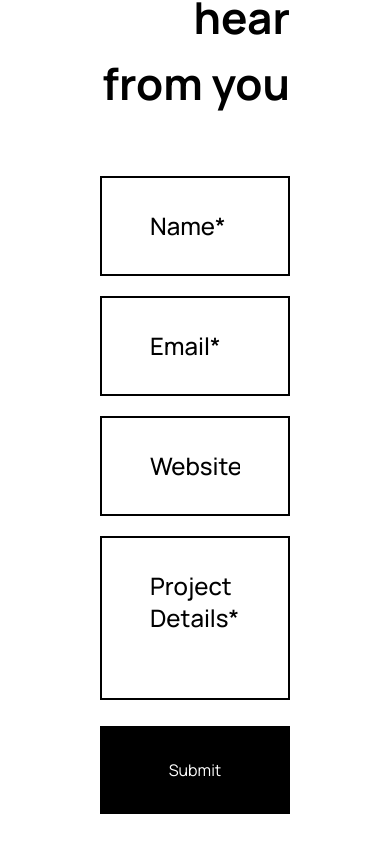
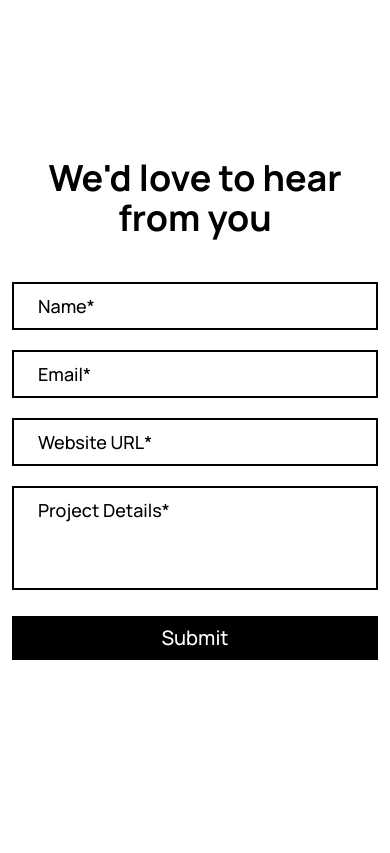
Before and after one commit to VeyselGaziDuran/piton-tech-case, a Next.js app: page / in a window 390 px wide. Shown: the part 6314-7167 px from the top of the page. Built offline with nearby package versions, Linux system fonts and the light colour scheme.

Commit message:
Refactor ContactForm component to improve styling and responsiveness

```diff
--- a/src/components/ContactForm.tsx
+++ b/src/components/ContactForm.tsx
@@ -2,7 +2,7 @@ import Image from "next/image";
 import React from "react";
 const ContactForm = () => {
   return (
-    <div className="mt-[720px] lg:mt-[0] md:mt-[240px] xl:mt-[0] pt-52  px-[100px] mb-48">
+    <div className="mt-[720px] lg:mt-[0] md:mt-[240px] xl:mt-[0] pt-52 px-3 md:px-[100px] mb-48">
       <div className="grid grid-cols-1 xl:grid-cols-2 gap-40 justify-items-center">
         <div className="bg-contactColor pt-24 xl:pt-40 pl-16 xl:pl-36 pb-10 kl:pb-20 pr-12 xl:pr-24  ">
           <Image
@@ -10,11 +10,11 @@ const ContactForm = () => {
             alt="#"
             width={378}
             height={656}
-            objectFit="cover"
+            objectFit="contain"
           />
         </div>
         <div className="w-full">
-          <h2 className="font-bold text-44 pb-12 text-end ">
+          <h2 className="font-bold text-4xl pb-8 lg:pb-12 text-center md:text-end ">
             We&apos;d love to hear <br /> from you
           </h2>
           <div className="flex items-center justify-center">
@@ -30,7 +30,7 @@ const ContactForm = () => {
                     name="name"
                     id="name"
                     placeholder="Name*"
-                    className="placeholder-current border-2 w-full border-black bg-white py-8 px-12 text-2xl font-medium text-black outline-none focus:border-heroYellow focus:shadow-md"
+                    className="placeholder-current border-2 w-full border-black bg-white py-2 lg:py-8 px-6 lg:px-12 text-lg lg:text-2xl font-medium text-black outline-none focus:border-heroYellow focus:shadow-md"
                   />
                 </div>
                 <div className="mb-5">
@@ -43,7 +43,7 @@ const ContactForm = () => {
                     name="email"
                     id="email"
                     placeholder="Email*"
-                    className="placeholder-current border-2 w-full border-black bg-white py-8 px-12 text-2xl font-medium text-black outline-none focus:border-heroYellow focus:shadow-md"
+                    className="placeholder-current border-2 w-full border-black bg-white py-2 lg:py-8 px-6 lg:px-12 text-lg lg:text-2xl font-medium text-black outline-none focus:border-heroYellow focus:shadow-md"
                   />
                 </div>
                 <div className="mb-5">
@@ -56,7 +56,7 @@ const ContactForm = () => {
                     name="url"
                     id="url"
                     placeholder="Website URL*"
-                    className="w-full placeholder-current border-2 border-black bg-white py-8 px-12 text-2xl font-medium text-black outline-none focus:border-heroYellow focus:shadow-md"
+                    className="w-full placeholder-current border-2 border-black bg-white py-2 lg:py-8 px-6 lg:px-12 text-lg lg:text-2xl font-medium text-black outline-none focus:border-heroYellow focus:shadow-md"
                   />
                 </div>
                 <div className="mb-5">
@@ -69,11 +69,11 @@ const ContactForm = () => {
                     name="message"
                     id="message"
                     placeholder="Project Details*"
-                    className="w-full resize-none placeholder-current border-2 border-black bg-white py-8 px-12 text-2xl font-medium text-black outline-none focus:border-heroYellow focus:shadow-md"
+                    className="w-full resize-none placeholder-current border-2 border-black bg-white py-2 lg:py-8 px-6 lg:px-12 text-lg lg:text-2xl font-medium text-black outline-none focus:border-heroYellow focus:shadow-md"
                   ></textarea>
                 </div>
                 <div>
-                  <button className="hover:shadow-form bg-black py-8 w-full text-base text-white outline-none">
+                  <button className="hover:shadow-form font-medium text-xl lg:text-2xl bg-black py-2 lg:py-8 px-6 lg:px-12 w-full text-white outline-none">
                     Submit
                   </button>
                 </div>
```
